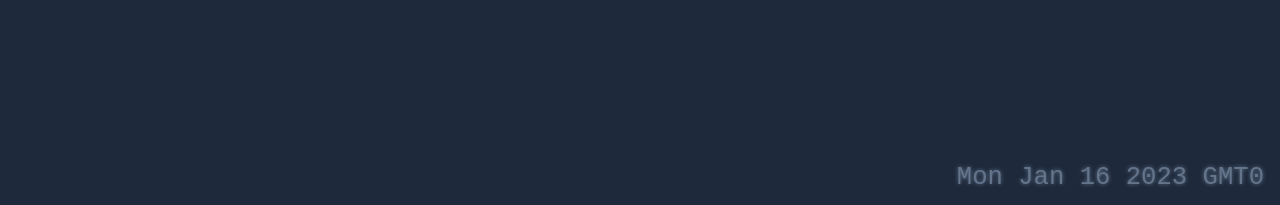
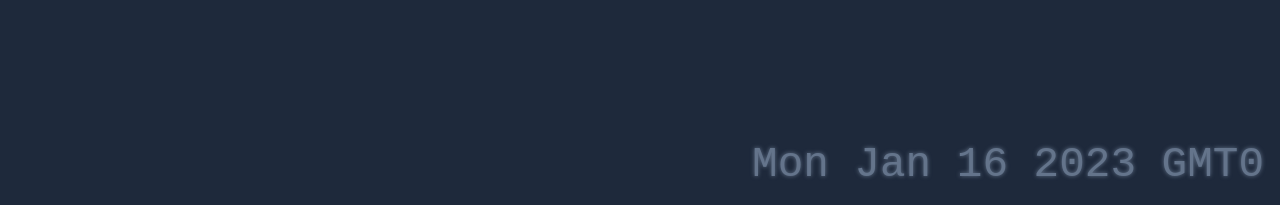
Before and after one commit to ricmsd/ricmsd.github.io, a plain HTML site: page clock/clock2/index.html in a window 1280 px wide. Shown: the part 595-800 px from the top of the page. Drawn offline with nearby package versions, Linux system fonts and the light colour scheme; a web font is replaced by a local one.

Commit message:
Larger font size for date.

```diff
--- a/clock/clock2/index.html
+++ b/clock/clock2/index.html
@@ -62,7 +62,7 @@
                 const fontSize = Math.floor(document.body.clientWidth / length * 2);
                 timeEl.style.fontSize = fontSize + "px";
                 const dateEl = document.getElementById("date");
-                dateEl.style.fontSize = (fontSize / 10) + "px";
+                dateEl.style.fontSize = (fontSize / 6) + "px";
             }
             window.onresize = resetFontSize;
             resetFontSize();
```
